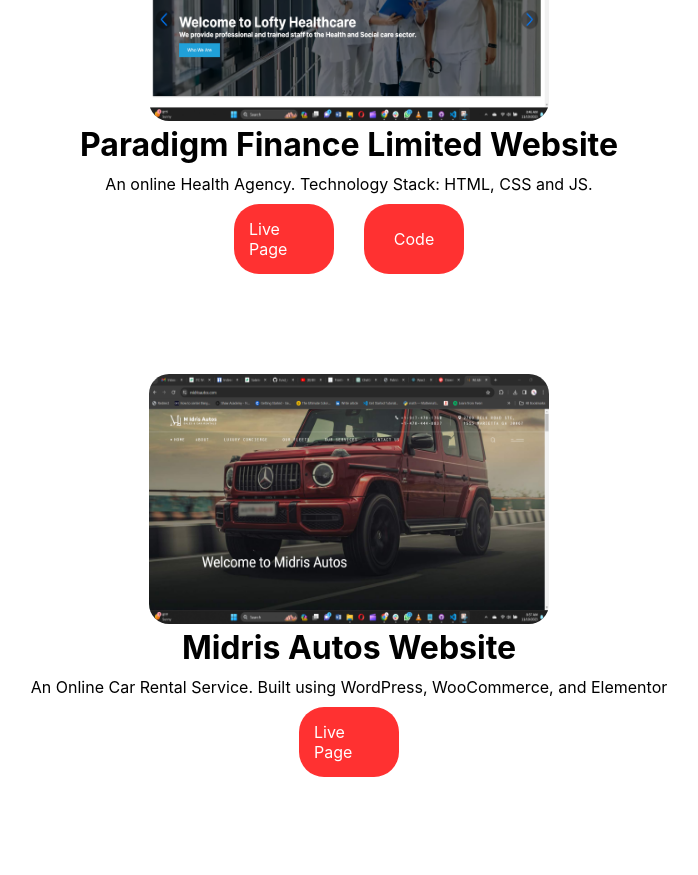
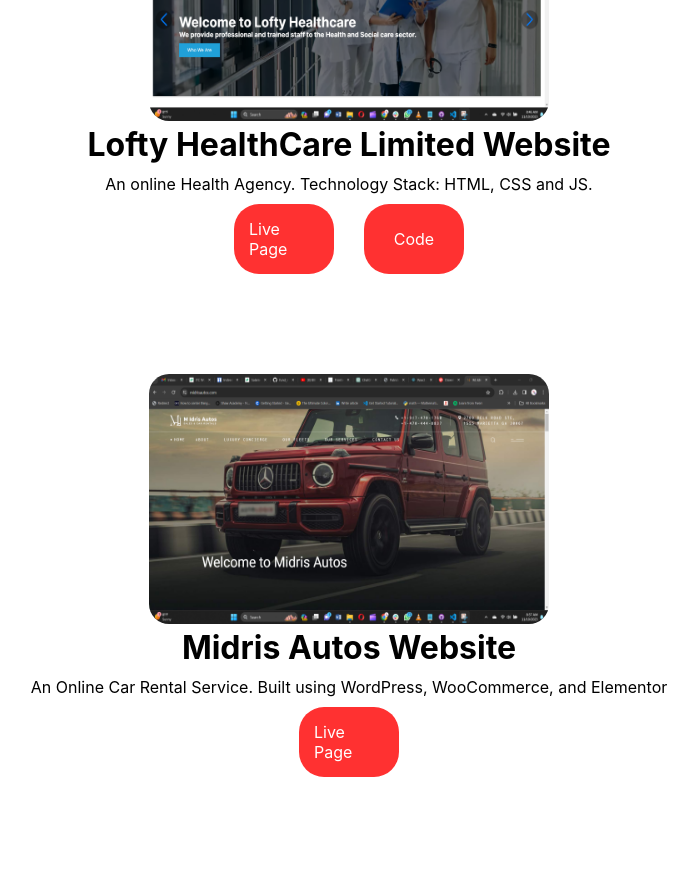
Before and after one commit to patrick-nsolo/FEDportfolio, a React (Create React App) app: page / in a window 1280 px wide. Shown: the part 1900-2775 px from the top of the page, without its empty margins (291-989 px from the left). Built offline with nearby package versions, Linux system fonts and the light colour scheme.

Commit message:
update Reactjs

```diff
--- a/src/components/MyProjects/Projects.js
+++ b/src/components/MyProjects/Projects.js
@@ -32,7 +32,7 @@
             <img src='../images/lofty.webp'alt=''/>
           </div>
           <div className='project-details'>
-            <h2>Paradigm Finance Limited Website</h2>
+            <h2>Lofty HealthCare Limited Website</h2>
             <p className='desription'>An online Health Agency. Technology Stack: HTML, CSS and JS.</p>
             <div className='btn-links'>
               <a href='https://loftyhealthcareltd.com/' target='_blank' rel="noreferrer">Live Page</a>
```
